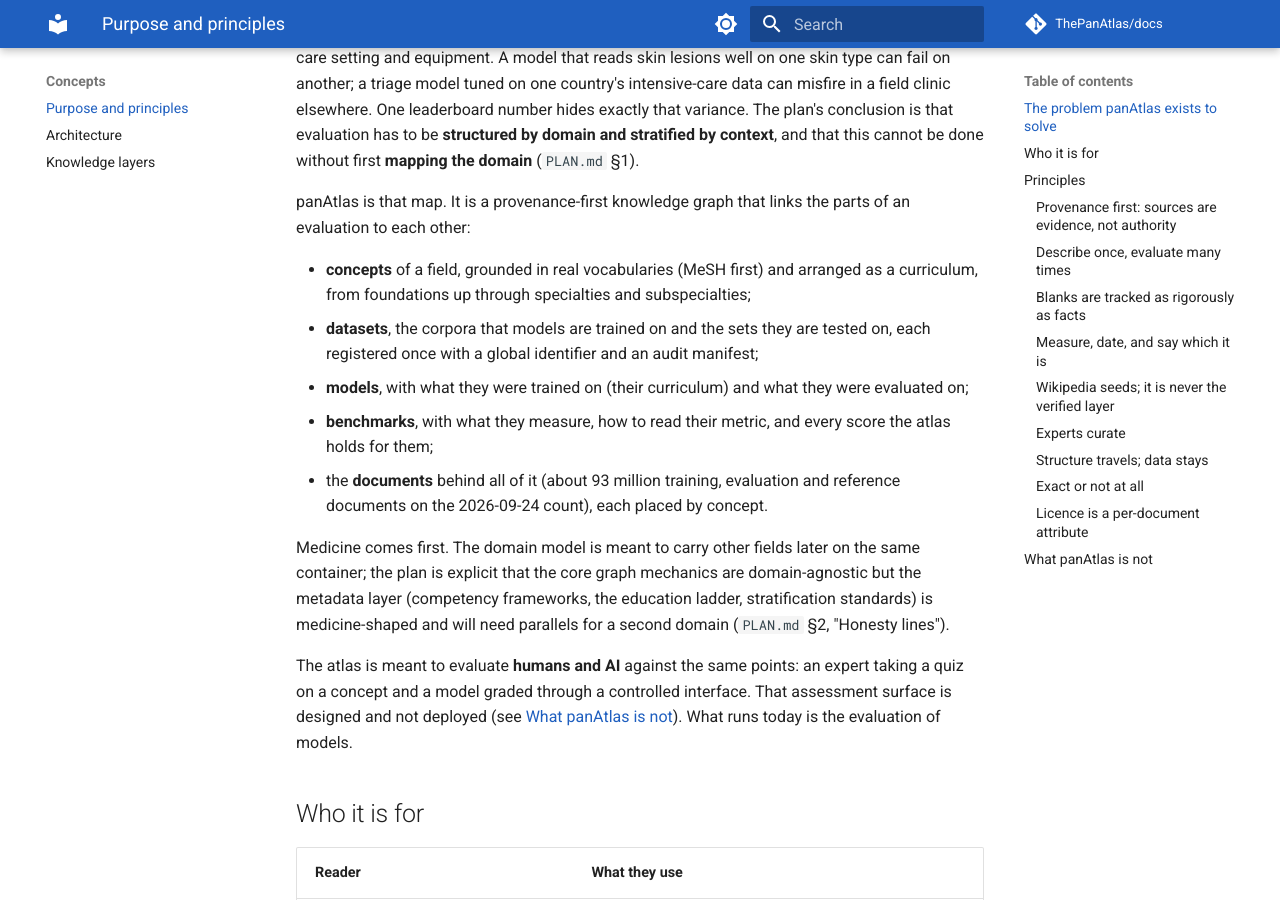
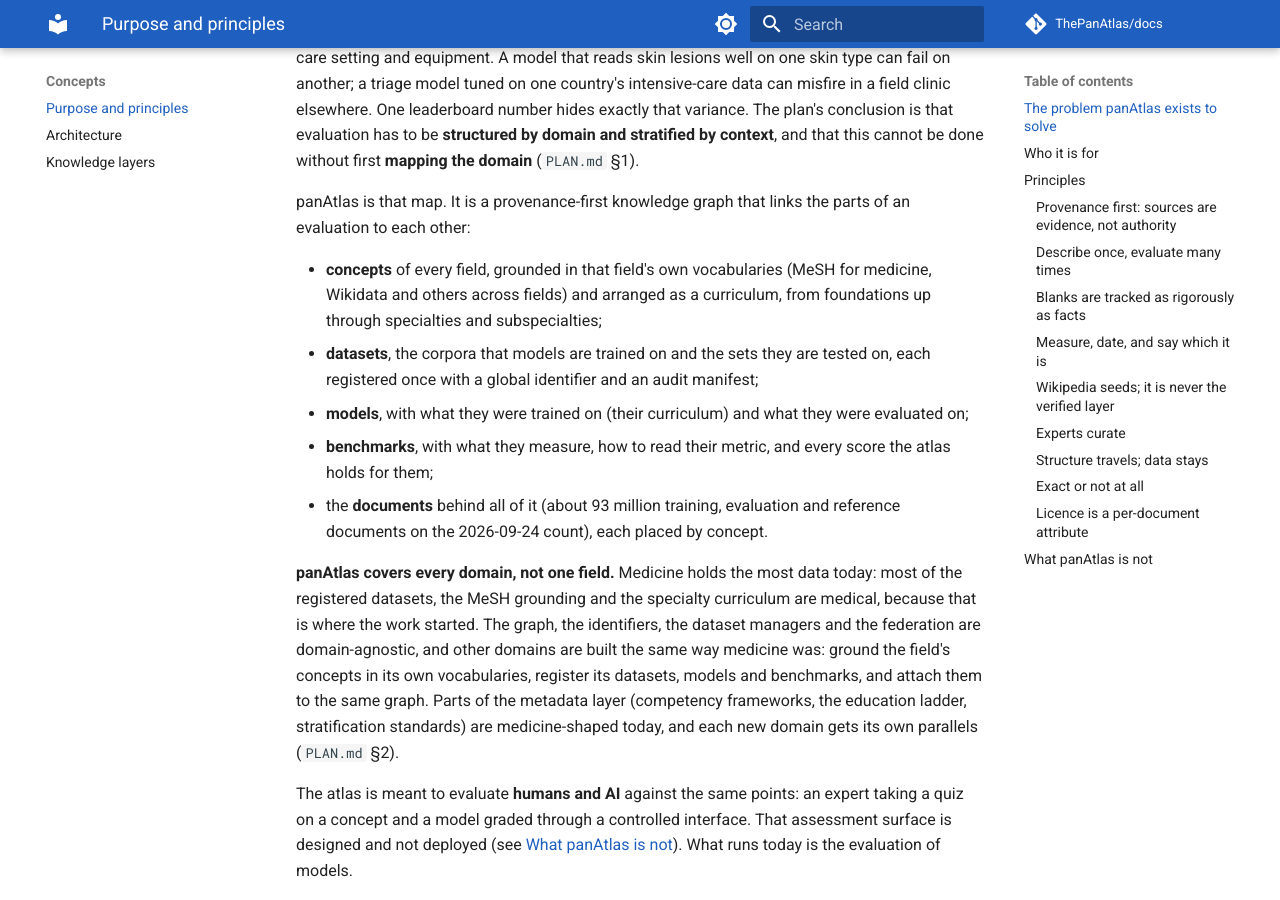
Before and after one commit to ThePanAtlas/docs, an MkDocs documentation site: the page built from docs/concepts/purpose.md, in a window 1280 px wide and 900 px high, scrolled down 310 px. Built offline with MkDocs 1.6.1 and Material for MkDocs 9.7.7, drawn with Linux system fonts in a browser that asks for light colours; comment, search, counter and statistics services are not loaded.

Commit message:
Frame panAtlas as covering every domain, not medicine first
Medicine is where the holdings run deepest today; the atlas, graph and federation
are domain-agnostic and other domains are built the same way.

Co-Authored-By: Claude Opus 5.5 <noreply@anthropic.com>

```diff
--- a/docs/concepts/purpose.md
+++ b/docs/concepts/purpose.md
@@ -12,7 +12,7 @@ first **mapping the domain** (`PLAN.md` §1).
 
 panAtlas is that map. It is a provenance-first knowledge graph that links the parts of an evaluation to each other:
 
-- **concepts** of a field, grounded in real vocabularies (MeSH first) and arranged as a curriculum, from foundations
+- **concepts** of every field, grounded in that field's own vocabularies (MeSH for medicine, Wikidata and others across fields) and arranged as a curriculum, from foundations
   up through specialties and subspecialties;
 - **datasets**, the corpora that models are trained on and the sets they are tested on, each registered once with a
   global identifier and an audit manifest;
@@ -21,10 +21,13 @@ panAtlas is that map. It is a provenance-first knowledge graph that links the pa
 - the **documents** behind all of it (about 93 million training, evaluation and reference documents on the
   2026-09-24 count), each placed by concept.
 
-Medicine comes first. The domain model is meant to carry other fields later on the same container; the plan is
-explicit that the core graph mechanics are domain-agnostic but the metadata layer (competency frameworks, the
-education ladder, stratification standards) is medicine-shaped and will need parallels for a second domain
-(`PLAN.md` §2, "Honesty lines").
+**panAtlas covers every domain, not one field.** Medicine holds the most data today: most of the registered
+datasets, the MeSH grounding and the specialty curriculum are medical, because that is where the work started. The
+graph, the identifiers, the dataset managers and the federation are domain-agnostic, and other domains are built the
+same way medicine was: ground the field's concepts in its own vocabularies, register its datasets, models and
+benchmarks, and attach them to the same graph. Parts of the metadata layer (competency frameworks, the education
+ladder, stratification standards) are medicine-shaped today, and each new domain gets its own parallels
+(`PLAN.md` §2).
 
 The atlas is meant to evaluate **humans and AI** against the same points: an expert taking a quiz on a concept and
 a model graded through a controlled interface. That assessment surface is designed and not deployed (see
```
Also changed, not shown: docs/index.md (+2 -1 lines).
